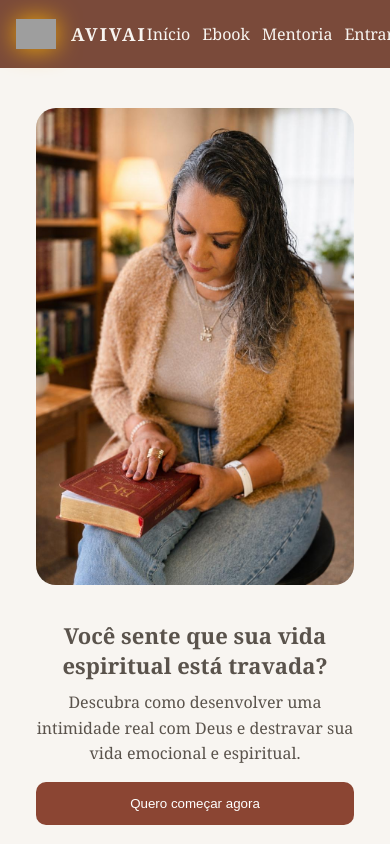
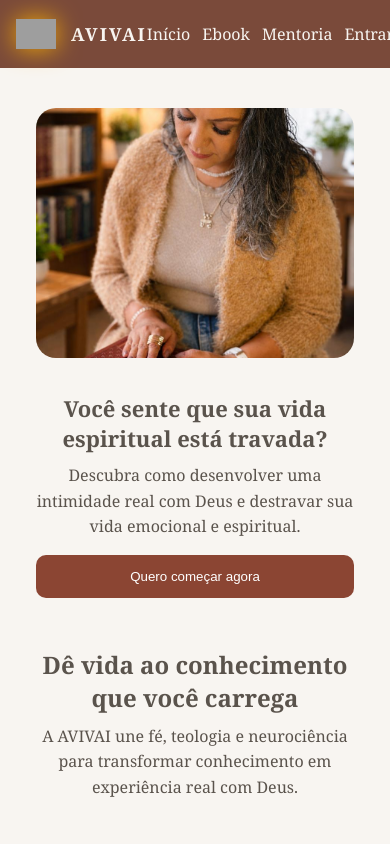
Before and after one commit to Mayra727/avivai-frontend, a React app: page / in a window 390 px wide. Shown: the top 844 px of the page. Built offline with nearby package versions, Linux system fonts and the light colour scheme; grey boxes are pictures that could not be loaded; the HTML template or start-up script is replaced by a standard one.

Commit message:
layout responsivo

```diff
--- a/src/pages/Home.tsx
+++ b/src/pages/Home.tsx
@@ -127,10 +127,9 @@ const styles: { [key: string]: CSSProperties } = {
     width: "100%"
   },
 
-  heroImage: {
+heroImage: {
   width: "100%",
-  height: "auto",
-  maxHeight: "500px",
+  height: "clamp(250px, 40vw, 450px)",
   objectFit: "cover",
   borderRadius: "20px"
 },
```
